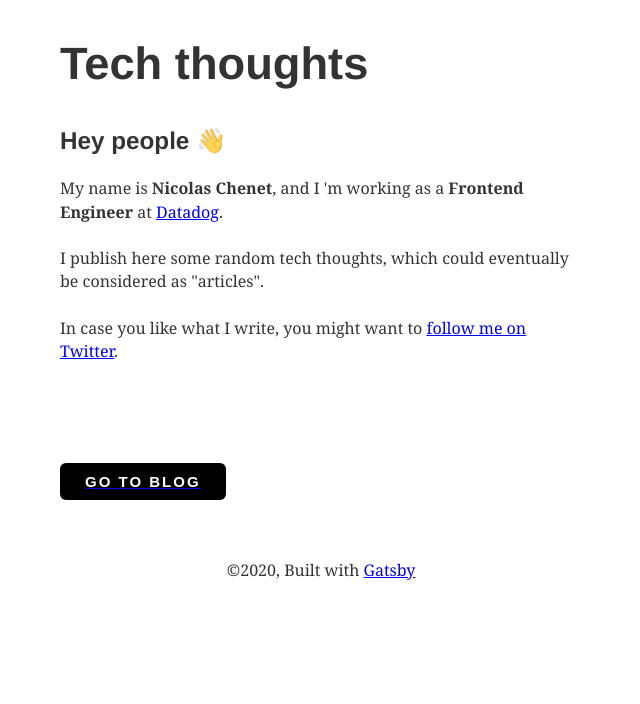
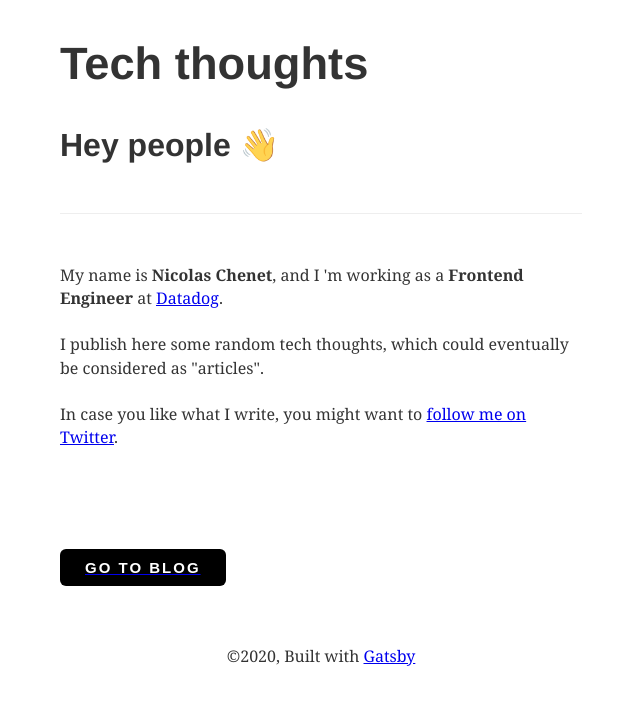
Before and after one commit to nicolaschenet/blog, a Gatsby site: page / in a window 1280 px wide. Shown: the whole page, without its empty margins (319-959 px from the left). Built offline with nearby package versions, Linux system fonts and the light colour scheme; Gatsby itself is replaced by a stand-in of ours; some packages are replaced by stand-ins of ours.

Commit message:
💄 Add styles

```diff
--- a/src/components/layout.js
+++ b/src/components/layout.js
@@ -64,8 +64,9 @@ class Layout extends React.Component {
                         padding: `${rhythm(1.5)} ${rhythm(3 / 4)}`,
                     }}
                 >
-                    <header> {header} </header> <main> {children} </main>{' '}
-                </div>{' '}
+                    <header>{header}</header>
+                    <main>{children}</main>
+                </div>
                 <Footer>
                     {' '}
                     ©{new Date().getFullYear()}, Built with {` `}{' '}
--- a/src/pages/index.js
+++ b/src/pages/index.js
@@ -1,10 +1,17 @@
 import React from 'react'
 import { Link } from 'gatsby'
+import styled from 'styled-components'
 
 import Layout from '../components/layout'
 import SEO from '../components/seo'
 import Bio from '../components/bio'
 import Button from '../components/button'
+
+const Greetings = styled.h1`
+    padding-bottom: 50px;
+    margin-bottom: 50px;
+    border-bottom: solid 1px #eee;
+`
 
 class IndexPage extends React.Component {
     render() {
@@ -21,12 +28,12 @@ class IndexPage extends React.Component {
                     title="Home"
                     keywords={[`blog`, `gatsby`, `javascript`, `react`]}
                 />
-                <h2>
+                <Greetings>
                     Hey people{' '}
                     <span role="img" aria-label="wave emoji">
                         👋
                     </span>
-                </h2>
+                </Greetings>
                 <p>
                     {' '}
                     My name is <strong>Nicolas Chenet</strong>, and I 'm working
--- a/src/templates/blog-post.js
+++ b/src/templates/blog-post.js
@@ -34,6 +34,7 @@ class BlogPostTemplate extends React.Component {
                 <hr
                     style={{
                         marginBottom: rhythm(1),
+                        backgroundColor: '#eee',
                     }}
                 />
                 <Bio />
```
